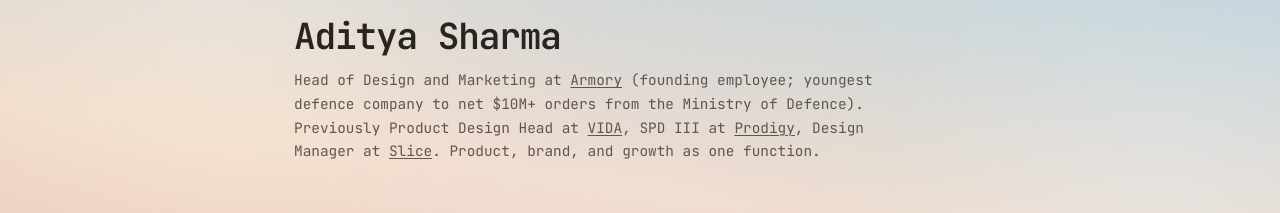
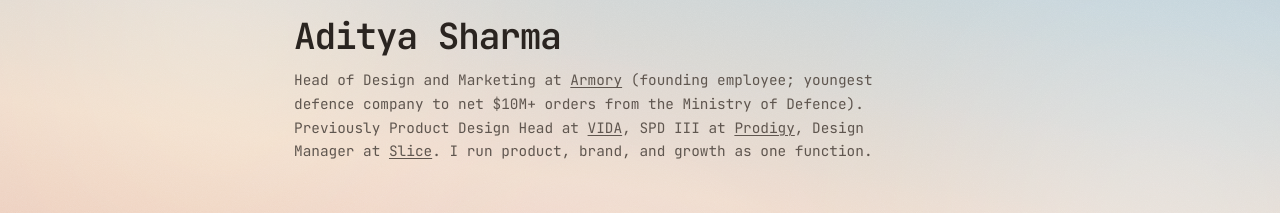
Before and after one commit to Scallopz/pfol, a website built with Vite: page index.html in a window 1280 px wide. Shown: the part 185-398 px from the top of the page. Built offline with nearby package versions, Linux system fonts and the light colour scheme.

Commit message:
Update index.html

```diff
--- a/index.html
+++ b/index.html
@@ -78,7 +78,7 @@
             >Prodigy</a
           >, Design Manager at
           <a href="https://sliceit.com" target="_blank" rel="noopener">Slice</a>.
-          Product, brand, and growth as one function.
+          I run product, brand, and growth as one function.
         </p>
       </header>
 
```
